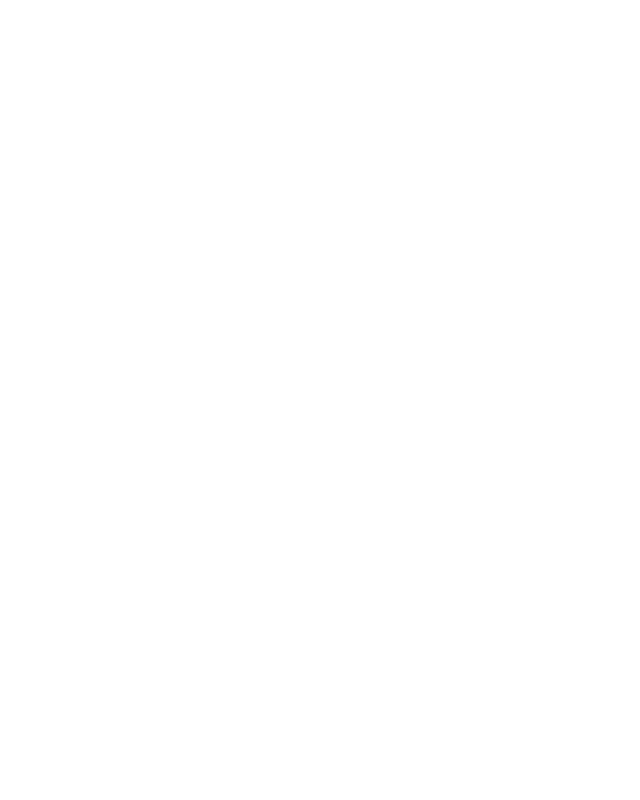
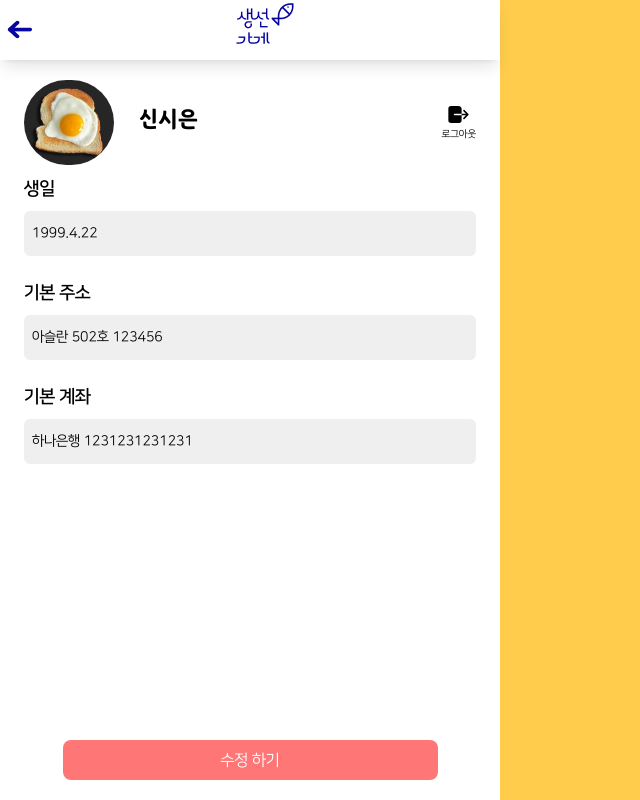
Before and after one commit to sun-mart-egg/funding-gift, a React (Vite) app in the folder FE/: page /my-page in a window 1280 px wide. Before the commit this address had no page. Shown: the whole page, without its empty margins (0-640 px from the left). Built offline with nearby package versions, Linux system fonts and the light colour scheme.

Commit message:
[FE][Feat][Design] #S10P22D201-82 #S10P22D201-148 #done 마이페이지 설정 초기페이지 , 마이페이지 디자인 완

```diff
--- a/FE/src/App.jsx
+++ b/FE/src/App.jsx
@@ -29,6 +29,7 @@ import Home from "./components/Home/Home.jsx";
 import MyFundingDetail from "./components/Funding/pages/MyFundingDetail.jsx";
 import FundingMain from "./components/Funding/pages/FundingMain.jsx";
 import StoryPage from "./components/Funding/pages/StoryPage.jsx";
+import MyPage from "./components/Funding/pages/MyPage.jsx";
 function App() {
   return (
     <BrowserRouter>
@@ -50,6 +51,7 @@ function App() {
             path="/friend-funding-detail"
             element={<FriendFundingDetail />}
           />
+          <Route path="/my-page" element={<MyPage />} />
 
           <Route path="/make-funding-detail" element={<MakeFundingDetail />} />
           <Route path="/make-funding-finish" element={<MakeFundingFinish />} />
--- a/FE/src/components/Funding/pages/MyFunding.jsx
+++ b/FE/src/components/Funding/pages/MyFunding.jsx
@@ -38,13 +38,14 @@ function MyFunding() {
             <BsPeopleFill size="20" />
             <p className="text-sm">친구</p>
           </div>
-          <div
-            id="settingButton"
+
+          <button
+            onClick={() => navigate("/my-page")}
             className="flex flex-col items-center space-y-1 p-2"
           >
             <IoMdSettings size="20" />
             <p className="text-sm">설정</p>
-          </div>
+          </button>
         </div>
       </div>
       <div id="buttonSection" className="flex w-full justify-between  ">
--- /dev/null
+++ b/FE/src/components/Funding/pages/MyPage.jsx
@@ -0,0 +1,169 @@
+import React, { useState } from "react";
+import egg from "/imgs/egg3.jpg";
+import { IoLogOut } from "react-icons/io5";
+import { AiFillCamera } from "react-icons/ai";
+
+function MyPage() {
+  // 상태: 사용자가 현재 수정 모드에 있는지 추적
+  const [isEditMode, setIsEditMode] = useState(false);
+  // 상태: 사용자 정보 (여기서는 이름만 사용)
+  const [userInfo, setUserInfo] = useState({
+    name: "신시은",
+    anniversaryDate: "1999.4.22",
+    defaultAddr: "아슬란",
+    detailAddr: "502호",
+    zipCode: "123456",
+    accountBank: "하나은행",
+    accountNo: "1231231231231",
+    // 추가 정보가 있다면 여기에 포함할 수 있습니다.
+  });
+
+  // 수정 버튼 클릭 시 호출될 함수
+  const handleEditClick = () => {
+    setIsEditMode(!isEditMode);
+  };
+
+  // 사용자 이름 변경 시 호출될 함수
+  const handleNameChange = (event) => {
+    setUserInfo({ ...userInfo, name: event.target.value });
+  };
+
+  return (
+    <div className="sub-layer font-cusFont3">
+      {isEditMode ? (
+        // 수정 모드 활성화 시 보여줄 UI
+        <>
+          <div className="head absolute top-20 flex w-full items-center px-6">
+            <div className="relative mr-4 w-[26.5%]">
+              <img src={egg} alt="" className="w-full rounded-full" />
+              {/* 절대 위치를 사용한 카메라 아이콘 */}
+              <AiFillCamera
+                className="absolute bottom-0 right-1 text-[20px] text-[#9B9B9B]"
+                style={{ bottom: "-10px", right: "1px" }}
+              />
+            </div>
+            <div className="flex w-full justify-between">
+              <input
+                type="text"
+                value={userInfo.name}
+                onChange={handleNameChange}
+                className="mr-1 w-full rounded-md border border-gray-400 px-2 font-cusFont5 text-[25px]"
+              />
+            </div>
+          </div>
+          <div className="content absolute top-44 w-full px-6 font-cusFont3">
+            <div className="birthday">
+              <div className="sub-title">
+                <p>생일</p>{" "}
+                <button className="w-[25%] rounded-md bg-[#9B9B9B] text-[12px] text-white">
+                  생일 선택
+                </button>
+              </div>
+              <div className="sub-content">
+                <p className="mr-1 w-full rounded-md border border-gray-400 p-3 px-2 font-cusFont3 text-[14px]">
+                  {userInfo.anniversaryDate}
+                </p>
+              </div>
+            </div>
+            <div className="address">
+              <div className="sub-title pt-6 ">
+                <p>기본 주소</p>{" "}
+                <button className="w-[25%] rounded-md bg-[#9B9B9B] text-[12px] text-white">
+                  기본 주소 선택
+                </button>
+              </div>
+              <p className="mr-1 w-full rounded-md border border-gray-400 p-3 px-2 font-cusFont3 text-[14px]">
+                {userInfo.defaultAddr} {userInfo.detailAddr} {userInfo.zipCode}
+              </p>
+            </div>
+            <div className="account">
+              <div className="sub-title pt-6">
+                <p>기본 계좌</p>{" "}
+                <button className="w-[25%] rounded-md bg-[#9B9B9B] text-[12px] text-white">
+                  기본 계좌 선택
+                </button>
+              </div>
+              <p className="mr-1 w-full rounded-md border border-gray-400 p-3 px-2 font-cusFont3 text-[14px]">
+                {userInfo.accountBank} {userInfo.accountNo}
+              </p>
+            </div>
+          </div>
+          <button className="absolute bottom-16 right-[15%] pb-3 text-[12px] text-gray-300">
+            회원 탈퇴
+          </button>
+          <div
+            id="buttonSection"
+            className="absolute bottom-0 flex w-full flex-col items-center justify-around  pb-5"
+          >
+            <button
+              onClick={handleEditClick}
+              style={{ width: "calc(75% )" }} // 버튼 너비 조정
+              className="common-btn"
+            >
+              수정 완료
+            </button>
+          </div>
+        </>
+      ) : (
+        <>
+          {/* head 입니다. */}
+          <div className="head absolute top-20 flex w-full items-center px-6">
+            <img src={egg} alt="" className="mr-4 w-[20%]  rounded-full" />
+            <div className="flex w-full justify-between ">
+              <p className="mr-1 px-2 font-cusFont5 text-[25px]">
+                {userInfo.name}
+              </p>
+              <button className="flex flex-col items-center justify-center">
+                <IoLogOut className="text-[25px]" />
+                <p className="text-[10px]">로그아웃</p>
+              </button>
+            </div>
+          </div>
+
+          {/* Content 입니다. */}
+          <div className="content absolute top-44 w-full px-6">
+            <div className="birthday">
+              <div className="sub-title">
+                <p>생일</p>
+              </div>
+              <p className="mr-1 w-full rounded-md bg-[#EFEFEF] p-3 px-2 font-cusFont3 text-[14px]">
+                {userInfo.anniversaryDate}
+              </p>
+            </div>
+            <div className="address  pt-6">
+              <div className="sub-title">
+                <p>기본 주소</p>
+              </div>
+              <p className="mr-1 w-full rounded-md bg-[#EFEFEF] p-3 px-2 font-cusFont3 text-[14px]">
+                {userInfo.defaultAddr} {userInfo.detailAddr} {userInfo.zipCode}
+              </p>
+            </div>
+            <div className="account  pt-6">
+              <div className="sub-title">
+                <p>기본 계좌</p>
+              </div>
+
+              <p className="mr-1 w-full rounded-md  bg-[#EFEFEF]  p-3 px-2 font-cusFont3 text-[14px] ">
+                {userInfo.accountBank} {userInfo.accountNo}
+              </p>
+            </div>
+          </div>
+          <div
+            id="buttonSection"
+            className="absolute bottom-0 flex w-full flex-col items-center justify-around  pb-5"
+          >
+            <button
+              onClick={handleEditClick}
+              style={{ width: "calc(75% )" }} // 버튼 너비 조정
+              className="common-btn"
+            >
+              수정 하기
+            </button>
+          </div>
+        </>
+      )}
+    </div>
+  );
+}
+
+export default MyPage;
--- a/FE/src/index.css
+++ b/FE/src/index.css
@@ -54,6 +54,10 @@
     @apply relative flex h-screen max-w-[500px] flex-col items-center justify-center bg-white;
   }
 
+  .sub-title {
+    @apply flex justify-between pb-2 font-cusFont2 text-[18px];
+  }
+
   .header {
     @apply absolute top-0 z-10 flex h-full
         max-h-[60px] w-full
```
